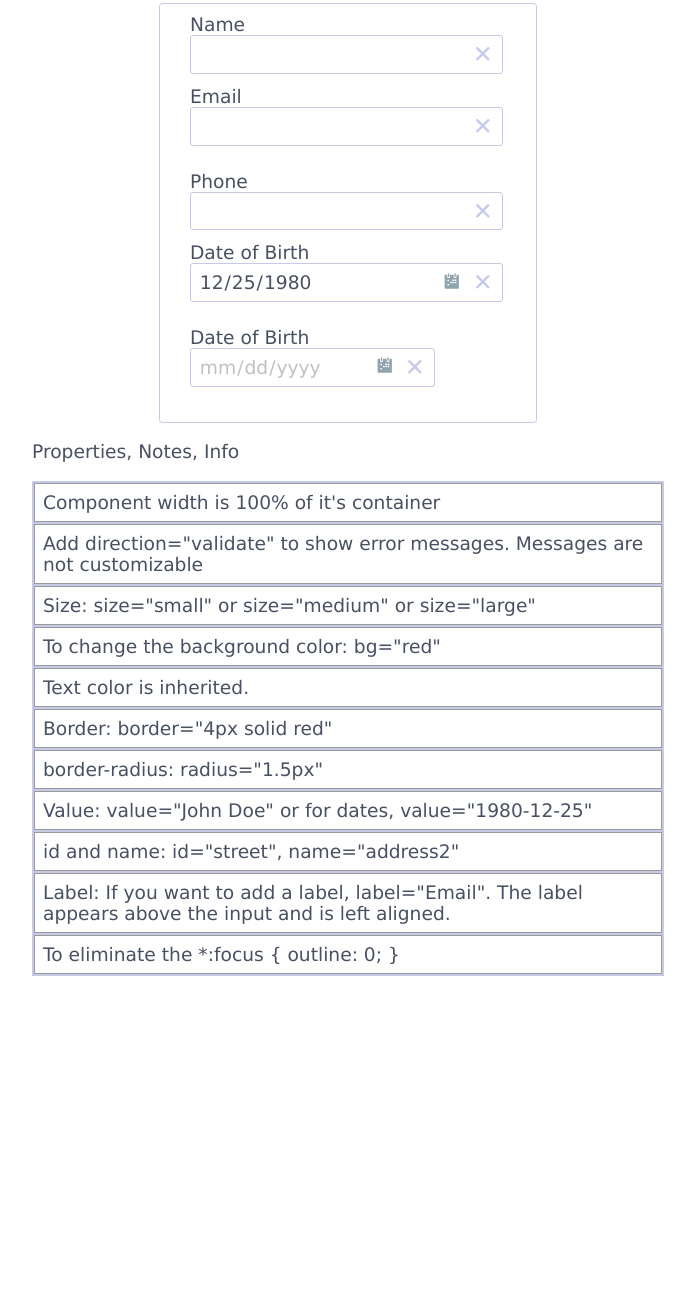
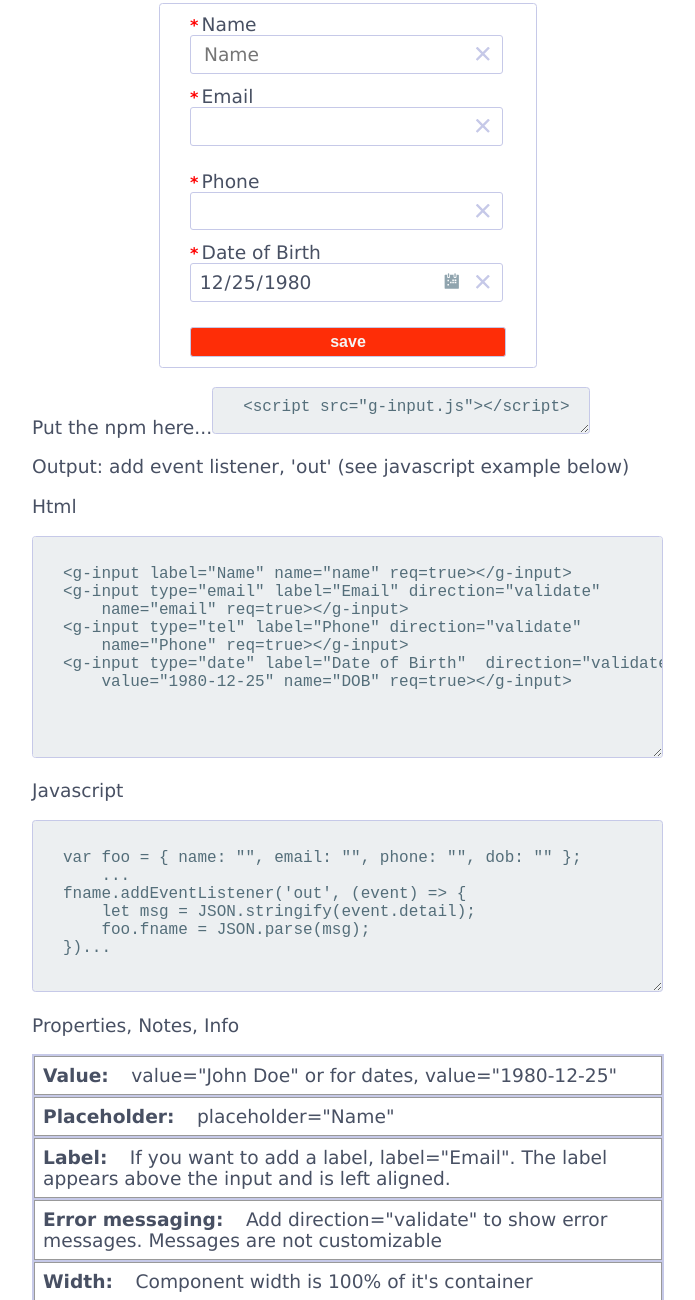
Before and after one commit to ctownz/ctownz.github.io, a plain HTML site: page index.html in a window 1280 px wide. Shown: the part 93-1393 px from the top of the page, without its empty margins (292-987 px from the left). Before the commit the page ends 1106 px from the top, so only its background shows below. Drawn offline with Linux system fonts and the light colour scheme.

Commit message:
Update index.html
Clean up, place holder, reset, required property

```diff
--- a/index.html
+++ b/index.html
@@ -1,5 +1,6 @@
 <!DOCTYPE html>
 <html>
+
 <head>
     <title>Gage UI Input Component</title>
     <style>
@@ -12,6 +13,18 @@
             padding-left: 30px;
             padding-right: 30px;
         }
+
+        button {
+            border: 1.5px solid #C6C9E8;
+            border-radius: 3px;
+            background-color: #FE2D07;
+            padding: 5px;
+            color: whitesmoke;
+            font-weight: bold;
+            font-size: medium;
+            width: 100%;
+        }
+
         td,
         th {
             background-color: white;
@@ -19,97 +32,169 @@
             padding: 0.5rem;
         }
 
+        textarea {
+            background-color: #eceff1;
+            border: 1.5px solid #fafafa;
+            color: #546e7a;
+            font-size: 12pt;
+            padding: 0rem;
+            white-space: nowrap;
+
+        }
+
+        b {
+            padding-right: 1rem;
+        }
+
+        *:focus {
+            outline: #C6C9E8;
+        }
     </style>
+    <script src="g-input.js"></script>
+</head>
+
 <body>
     <form>
-        <div style="margin: auto;width:50%;padding: 10px;font-family: 'Lucida Sans', 'Lucida Sans Regular', 'Lucida Grande', 'Lucida Sans Unicode', Geneva, Verdana, sans-serif;color:#485063;font-size:14pt;">
+        <div
+            style="margin: auto;width:50%;padding: 10px;font-family: 'Lucida Sans', 'Lucida Sans Regular', 'Lucida Grande', 'Lucida Sans Unicode', Geneva, Verdana, sans-serif;color:#485063;font-size:14pt;">
             <p style="padding:10px;font-weight: bold;background-color: #90a4ae;color:#fff;">Gage UI, Input Component</p>
+
             <div class="center">
-                <g-input label="Name" type="text" name="name" value=""></g-input>
-                <g-input direction="validate" label="Email" type="email" name="email" value=""></g-input>
-                <g-input label="Phone" type="tel" name="Phone" value=""></g-input>
-                <g-input type="date" direction="validate" label="Date of Birth" type="date" value="1980-12-25" name="DOB"></g-input>
-                <g-input width="88%" type="date" direction="validate" label="Date of Birth" type="date" name="DOB"></g-input>
+                <g-input name="name" placeholder="Name" label="Name" type="text" value="" req=true></g-input>
 
+                <g-input direction="validate" label="Email" type="email" name="email" value="" req=true></g-input>
+                <g-input label="Phone" type="tel" name="Phone" value="" req=true></g-input>
+                <g-input type="date" direction="validate" label="Date of Birth" type="date" value="1980-12-25"
+                    name="DOB" req=true></g-input>
+
+                <button name="data" onclick="getData()">save</button>
+
+                </button>
             </div>
+            <p>Put the npm here...<textarea class="center" style="width:50%;height:auto;min-height:25px;" rows="1"
+                    cols="50" readonly>
+                <script src="g-input.js"></script></textarea></p>
+            <p>Output: add event listener, 'out' (see javascript example below)</p>
+            <div class="center" id="outPut" style="width:90%;font-size: 12pt;display:none;">
+                <div id='george'></div>
+            </div>
+            <p>Html</p>
+
+            <textarea class="center" style="width:90%;height:auto;min-height:200px;">
+
+<g-input label="Name" name="name" req=true></g-input>
+<g-input type="email" label="Email" direction="validate"
+    name="email" req=true></g-input>
+<g-input type="tel" label="Phone" direction="validate"
+    name="Phone" req=true></g-input>
+<g-input type="date" label="Date of Birth"  direction="validate"
+    value="1980-12-25" name="DOB" req=true></g-input>
+            </textarea>
+
+            <p>Javascript</p>
+
+            <textarea class="center" style="width:90%;height:auto;min-height:150px;">
+
+var foo = { name: "", email: "", phone: "", dob: "" };
+    ...
+fname.addEventListener('out', (event) => {
+    let msg = JSON.stringify(event.detail);
+    foo.fname = JSON.parse(msg);
+})...
+            </textarea>
+
+
             <p>Properties, Notes, Info</p>
             <p>
             <table style="background-color:#C6C9E8;">
                 <tr>
-                    <td>Component width is 100% of it's container</td>
+                    <td><b>Value: </b> value="John Doe" or for dates, value="1980-12-25"</td>
                 </tr>
                 <tr>
-                    <td>Add direction="validate" to show error messages. Messages are not customizable</td>
+                    <td><b>Placeholder: </b> placeholder="Name"</td>
                 </tr>
                 <tr>
-                    <td>Size: size="small" or size="medium" or size="large"</td>
-                </tr>
-                <tr>
-                    <td>To change the background color: bg="red"</td>
-                </tr>
-                <tr>
-                    <td>Text color is inherited.</td>
-                </tr>
-                <tr>
-                    <td>Border: border="4px solid red"</td>
-                </tr>
-                <tr>
-                    <td>border-radius: radius="1.5px"</td>
-                </tr>
-                <tr>
-                    <td>Value: value="John Doe" or for dates, value="1980-12-25"</td>
-                </tr>
-                <tr>
-                    <td>id and name: id="street", name="address2"</td>
-                </tr>
-                <tr>
-                    <td>Label: If you want to add a label, label="Email". The label appears above the input and is left
+                    <td><b>Label: </b> If you want to add a label, label="Email". The label appears above the input and
+                        is left
                         aligned.</td>
                 </tr>
                 <tr>
-                    <td>To eliminate the
-                        *:focus {
-                            outline: 0;
-                        }
-                    </td>
+                    <td><b>Error messaging: </b>Add direction="validate" to show error messages. Messages are not
+                        customizable</td>
+                </tr>
+                <tr>
+                    <td><b>Width: </b>Component width is 100% of it's container</td>
+                </tr>
+                <tr>
+                    <td><b>Size: </b> size="small" or size="medium" or size="large"</td>
+                </tr>
+                <tr>
+                    <td><b>Background color: </b>To change the background color: bg="red"</td>
+                </tr>
+                <tr>
+                    <td><b>color: </b>Text color is inherited.</td>
+                </tr>
+                <tr>
+                    <td><b>Border: </b> border="4px solid red"</td>
+                </tr>
+                <tr>
+                    <td><b>Border radius: </b> radius="1.5px"</td>
+                </tr>
+                <tr>
+                    <td><b>id, name: </b> id="street", name="address2"</td>
+                </tr>
+
+                <tr>
+                    <td><b>Required fields: </b> To add an <b style="color:red;font-size: large;padding-right:0;">*</b>,
+                        req=true.</td>
                 </tr>
             </table>
 
             <p>
         </div>
     </form>
+    <script>
+        var foo = { name: "", email: "", phone: "", dob: "1980-12-25" };
+        var fname = document.getElementsByTagName("g-input")[0];
+        var email = document.getElementsByTagName("g-input")[1];
+        var ph = document.getElementsByTagName("g-input")[2];
+        var dob = document.getElementsByTagName("g-input")[3];
 
-    <script src="g-input.js"></script>
+        fname.addEventListener('out', (event) => {
+            let msg = JSON.stringify(event.detail);
+            foo.fname = JSON.parse(msg);
+        })
+        email.addEventListener('out', (event) => {
+            let msg = JSON.stringify(event.detail);
+            foo.email = JSON.parse(msg);
+        })
+        ph.addEventListener('out', (event) => {
+            let msg = JSON.stringify(event.detail);
+            foo.phone = JSON.parse(msg);
+        })
+        dob.addEventListener('out', (event) => {
+            let msg = JSON.stringify(event.detail);
+            foo.dob = JSON.parse(msg);
+        })
+        function getData() {
+            var ty = document.getElementById('george');
+            var date = foo.dob;
+            var parts = date.split('-');
+            parts[1] -= 1;
+            var d = new Date(Date.UTC.apply(null, parts));
+            options = {
+                month: "long",
+                weekday: "long",
+                year: "numeric",
+                day: "numeric",
+                timeZone: 'UTC'
+            };
+            var dply = document.getElementById("outPut");
 
-    <script>
-
-          var input = document.querySelector("input");
-          var ginputs = document.querySelector("g-input");
-          var xd = document.getElementsByTagName("g-input")[0];
-          var email = document.getElementsByTagName("g-input")[1];
-          var em = '';
-
-    const component = document.getElementsByTagName("g-input")[0];
-    email.addEventListener('out', (event) => {
-            alert(event.detail);
-        })
-
-         // email.onchange = (evt) => {
-           // alert(evt.target.value);
-           //em = evt.target.value;
-            //var x = document.getElementById("myText").value;
-
-           //alert(name.getAttribute('value'));
-           //var x = document.getElementsByTagName("g-input")[0].getAttribute("value");
-           //alert(xd.getAttribute("value"));
-         // }
-
-/*           xd.onchange = (evt) => {
-            evt.target.value = 'cvredq';
-           var x = document.getElementsByTagName("g-input")[0].getAttribute("value");
-           alert(xd.getAttribute("value"));
-          } */
-
+            ty.innerHTML = 'Name: ' + foo.fname + ',  Email:  ' + foo.email + ',  Phone:  ' + foo.phone + ',  DOB:  ' + d.toLocaleDateString("en-us", options);
+            dply.style.display = 'block';
+            event.preventDefault();
+        }
 
         function doSomething(id) {
             var img = document.getElementsByTagName("g-input")[0];
@@ -121,4 +206,5 @@
 
     </script>
 </body>
+
 </html>
```
Lines whose indentation alone changed are shown as unchanged.
